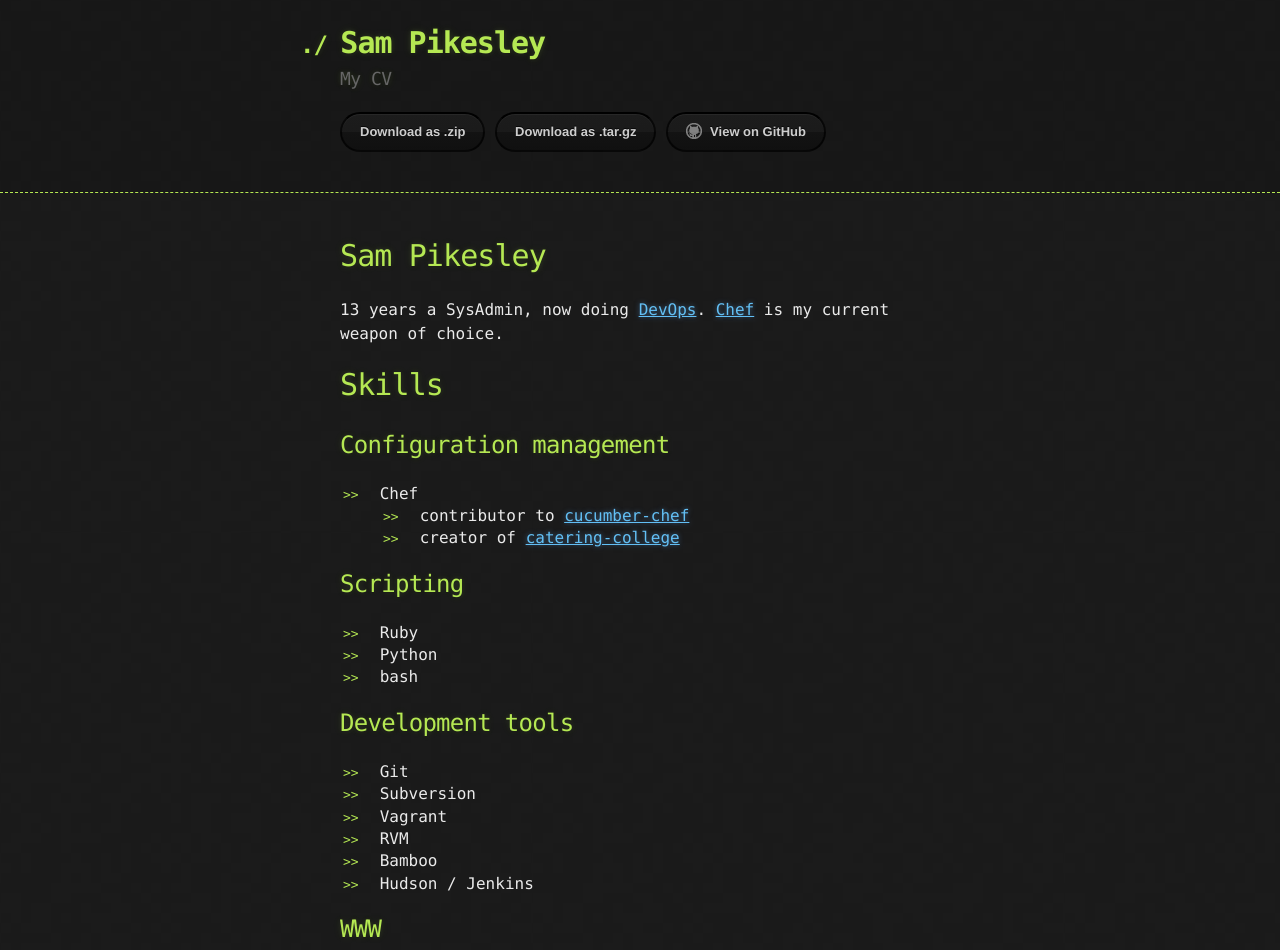
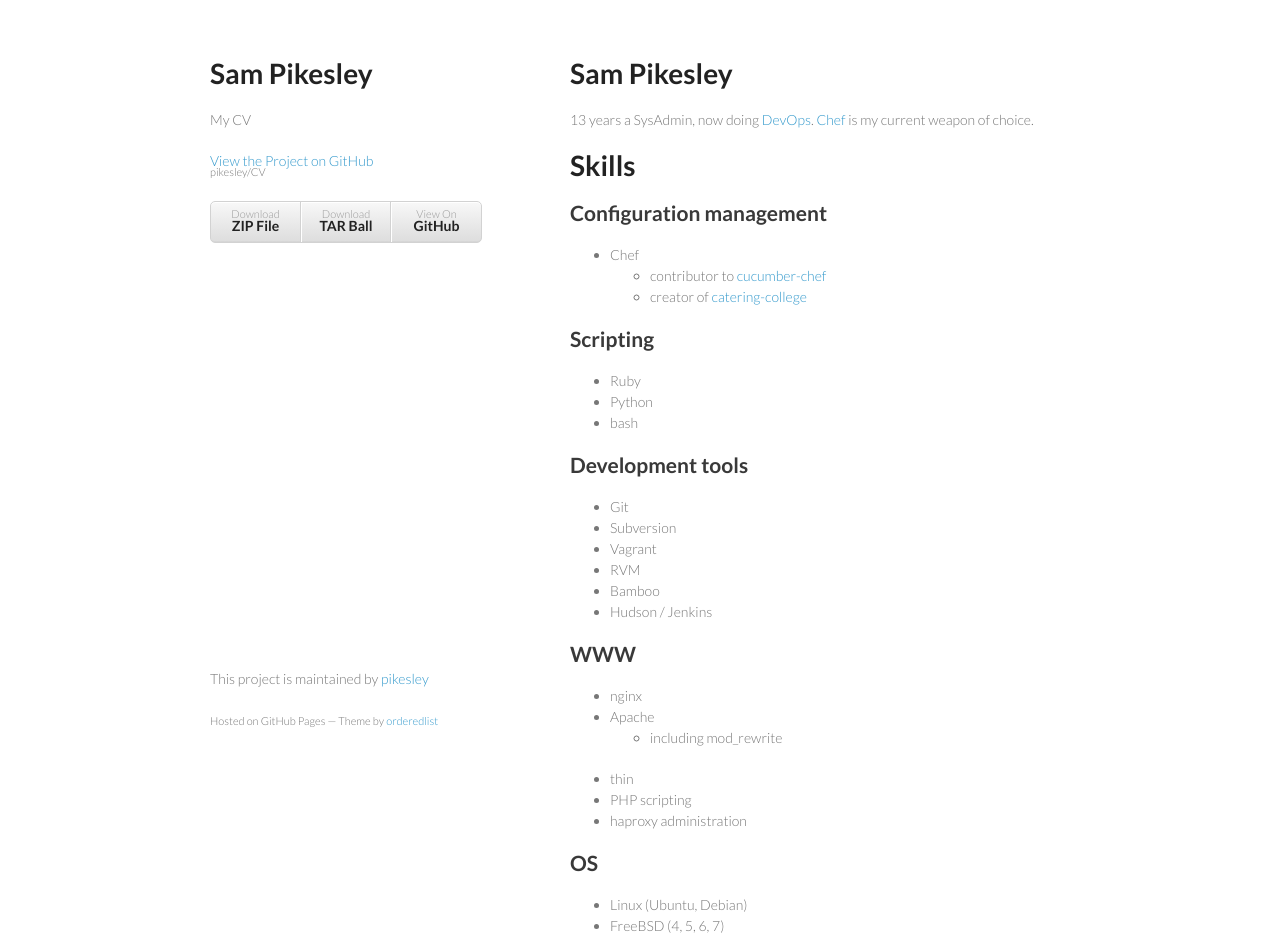
Before and after one commit to pikesley/CV, a plain HTML site: page index.html in a window 1280 px wide. Shown: the top 950 px of the page. Drawn offline with Linux system fonts and the light colour scheme.

Commit message:
Create gh-pages branch via GitHub

```diff
--- a/index.html
+++ b/index.html
@@ -1,33 +1,33 @@
-<!DOCTYPE html>
+<!doctype html>
 <html>
   <head>
-    <meta charset='utf-8'>
+    <meta charset="utf-8">
     <meta http-equiv="X-UA-Compatible" content="chrome=1">
+    <title>Sam Pikesley by pikesley</title>
 
-    <link rel="stylesheet" type="text/css" href="stylesheets/stylesheet.css" media="screen" />
-    <link rel="stylesheet" type="text/css" href="stylesheets/pygment_trac.css" media="screen" />
-    <link rel="stylesheet" type="text/css" href="stylesheets/print.css" media="print" />
+    <link rel="stylesheet" href="stylesheets/styles.css">
+    <link rel="stylesheet" href="stylesheets/pygment_trac.css">
+    <meta name="viewport" content="width=device-width, initial-scale=1, user-scalable=no">
+    <!--[if lt IE 9]>
+    <script src="//html5shiv.googlecode.com/svn/trunk/html5.js"></script>
+    <![endif]-->
+  </head>
+  <body>
+    <div class="wrapper">
+      <header>
+        <h1>Sam Pikesley</h1>
+        <p>My CV</p>
 
-    <title>Sam Pikesley by pikesley</title>
-  </head>
+        <p class="view"><a href="https://github.com/pikesley/CV">View the Project on GitHub <small>pikesley/CV</small></a></p>
 
-  <body>
 
-    <header>
-      <div class="container">
-        <h1>Sam Pikesley</h1>
-        <h2>My CV</h2>
-
-        <section id="downloads">
-          <a href="https://github.com/pikesley/CV/zipball/master" class="btn">Download as .zip</a>
-          <a href="https://github.com/pikesley/CV/tarball/master" class="btn">Download as .tar.gz</a>
-          <a href="https://github.com/pikesley/CV" class="btn btn-github"><span class="icon"></span>View on GitHub</a>
-        </section>
-      </div>
-    </header>
-
-    <div class="container">
-      <section id="main_content">
+        <ul>
+          <li><a href="https://github.com/pikesley/CV/zipball/master">Download <strong>ZIP File</strong></a></li>
+          <li><a href="https://github.com/pikesley/CV/tarball/master">Download <strong>TAR Ball</strong></a></li>
+          <li><a href="https://github.com/pikesley/CV">View On <strong>GitHub</strong></a></li>
+        </ul>
+      </header>
+      <section>
         <h1>
 <a name="sam-pikesley" class="anchor" href="#sam-pikesley"><span class="octicon octicon-link"></span></a>Sam Pikesley</h1>
 
@@ -227,11 +227,16 @@
 </li>
 <li><a href="http://uk.linkedin.com/in/sampikesley">linkedin</a></li>
 <li><a href="https://github.com/pikesley/">github</a></li>
-<li>telephone: +44 (0) 7979 774183</li>
+<li>telephone: <code>'+%d' % [ '684dace0e7'.to_i(16) ]</code>
+</li>
 </ul>
       </section>
+      <footer>
+        <p>This project is maintained by <a href="https://github.com/pikesley">pikesley</a></p>
+        <p><small>Hosted on GitHub Pages &mdash; Theme by <a href="https://github.com/orderedlist">orderedlist</a></small></p>
+      </footer>
     </div>
-
+    <script src="javascripts/scale.fix.js"></script>
               <script type="text/javascript">
             var gaJsHost = (("https:" == document.location.protocol) ? "https://ssl." : "http://www.");
             document.write(unescape("%3Cscript src='" + gaJsHost + "google-analytics.com/ga.js' type='text/javascript'%3E%3C/script%3E"));
--- a/stylesheets/pygment_trac.css
+++ b/stylesheets/pygment_trac.css
@@ -1,3 +1,4 @@
+.highlight  { background: #ffffff; }
 .highlight .c { color: #999988; font-style: italic } /* Comment */
 .highlight .err { color: #a61717; background-color: #e3d2d2 } /* Error */
 .highlight .k { font-weight: bold } /* Keyword */
@@ -34,7 +35,7 @@
 .highlight .ne { color: #990000; font-weight: bold } /* Name.Exception */
 .highlight .nf { color: #990000; font-weight: bold } /* Name.Function */
 .highlight .nn { color: #555555 } /* Name.Namespace */
-.highlight .nt { color: #CBDFFF } /* Name.Tag */
+.highlight .nt { color: #000080 } /* Name.Tag */
 .highlight .nv { color: #008080 } /* Name.Variable */
 .highlight .ow { font-weight: bold } /* Operator.Word */
 .highlight .w { color: #bbbbbb } /* Text.Whitespace */
```
Also changed, not shown: params.json (+1 -1 lines).
